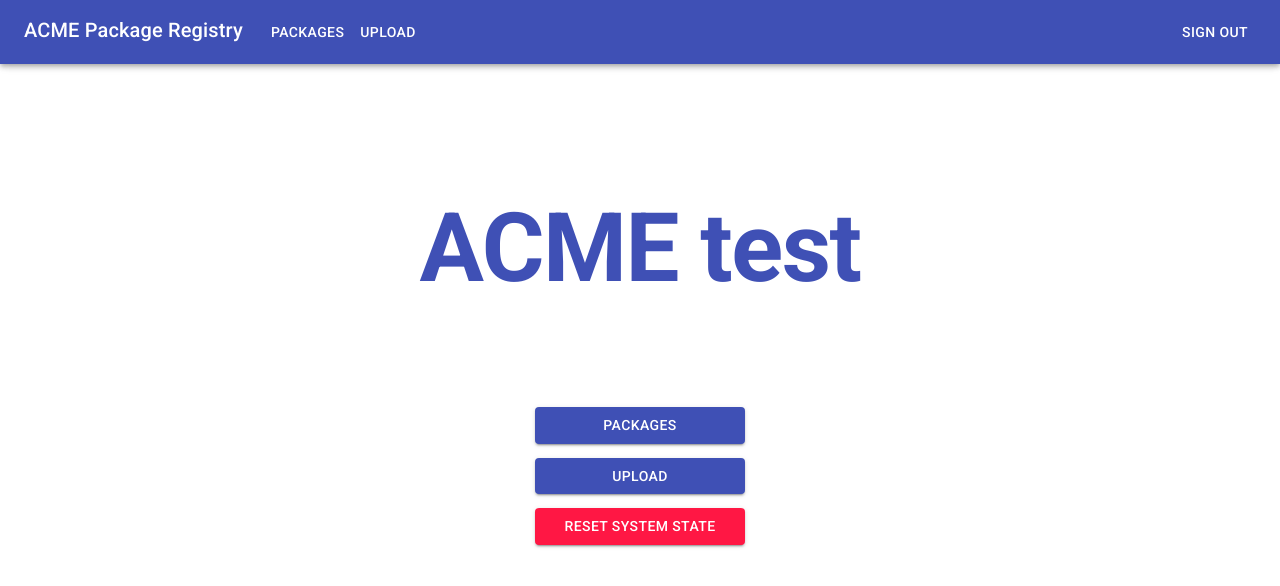
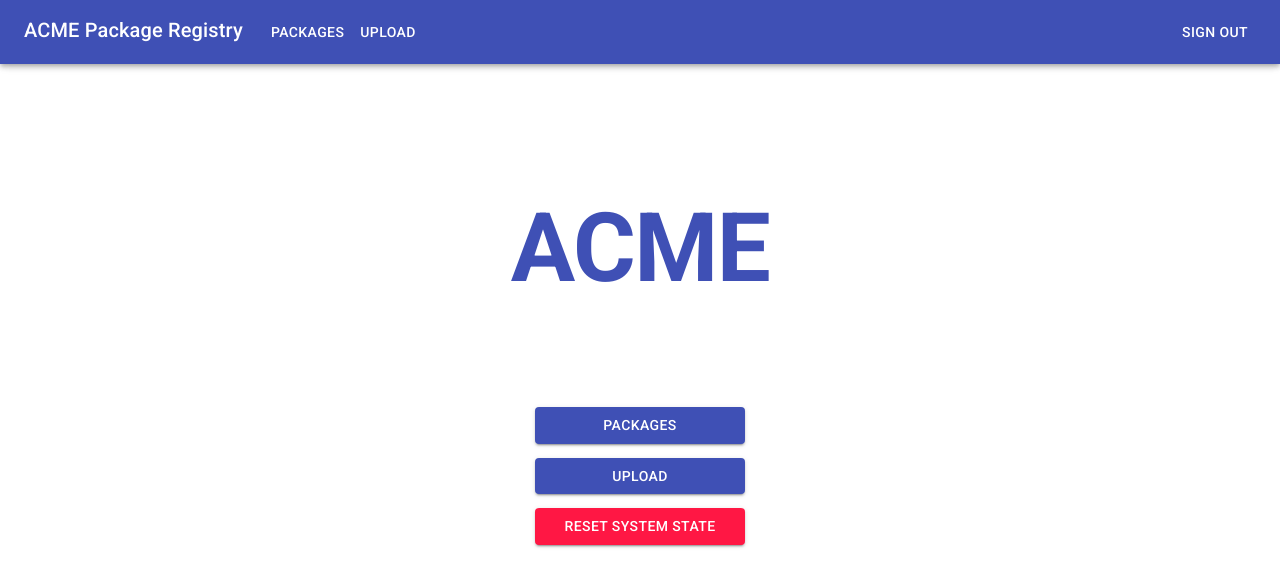
Before and after one commit to 2023-ECE461-group-10/web-interface, a React (Create React App) app: page / in a window 1280 px wide. Shown: the top 586 px of the page. Built offline with nearby package versions, Linux system fonts and the light colour scheme; sample sign-in values are in the browser's storage.

Commit message:
Final test, done with adding CD

```diff
--- a/src/components/HomePage.tsx
+++ b/src/components/HomePage.tsx
@@ -14,7 +14,7 @@ const HomePage = () => {
                 alignItems: 'center',
             }}>
             <Typography sx={{ padding: '1em', fontWeight: 'bold' }} variant="h1" color='primary'>
-                ACME test
+                ACME
             </Typography>
             <Button sx={{ margin: '0.5em', width: '15em' }} variant='contained' component={RouterLink} to='/packages'>
                 Packages
```
